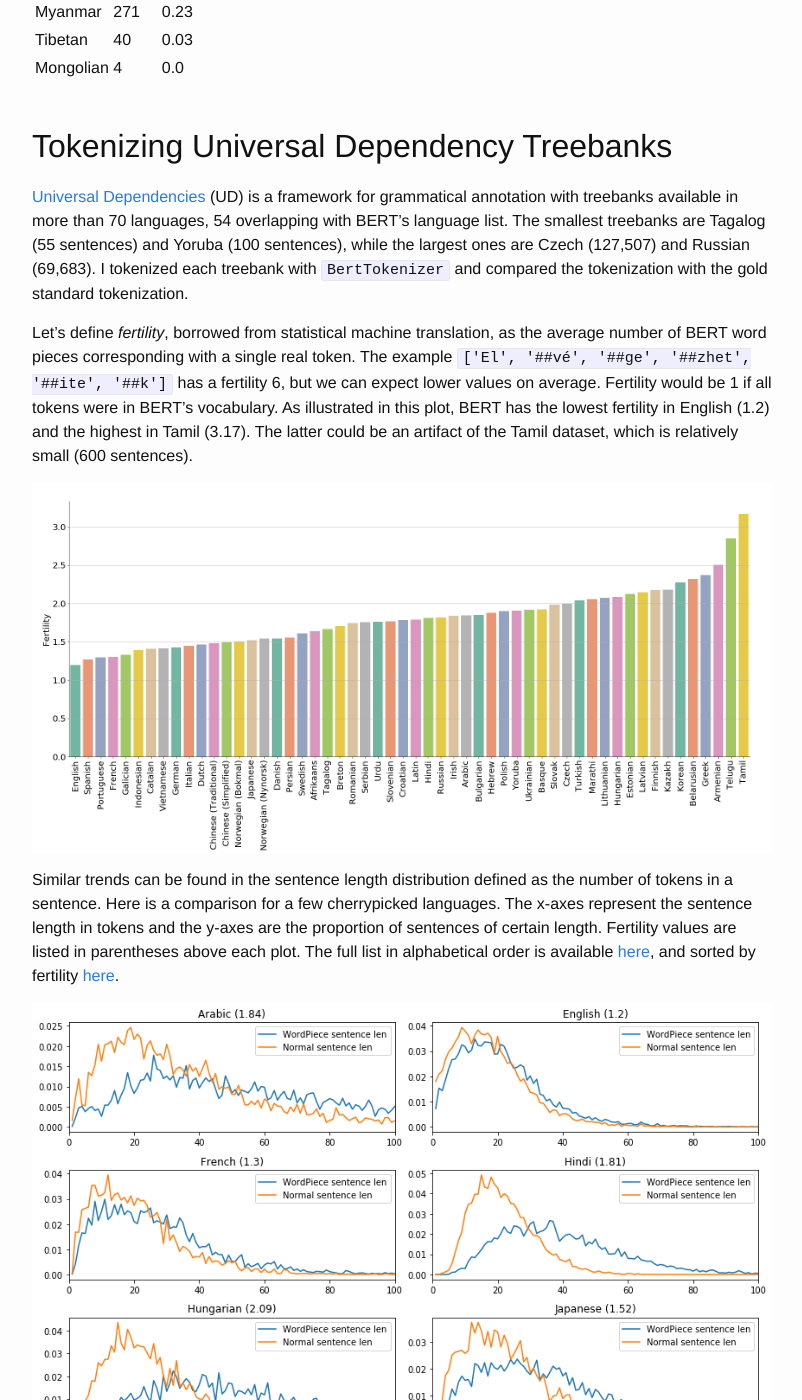
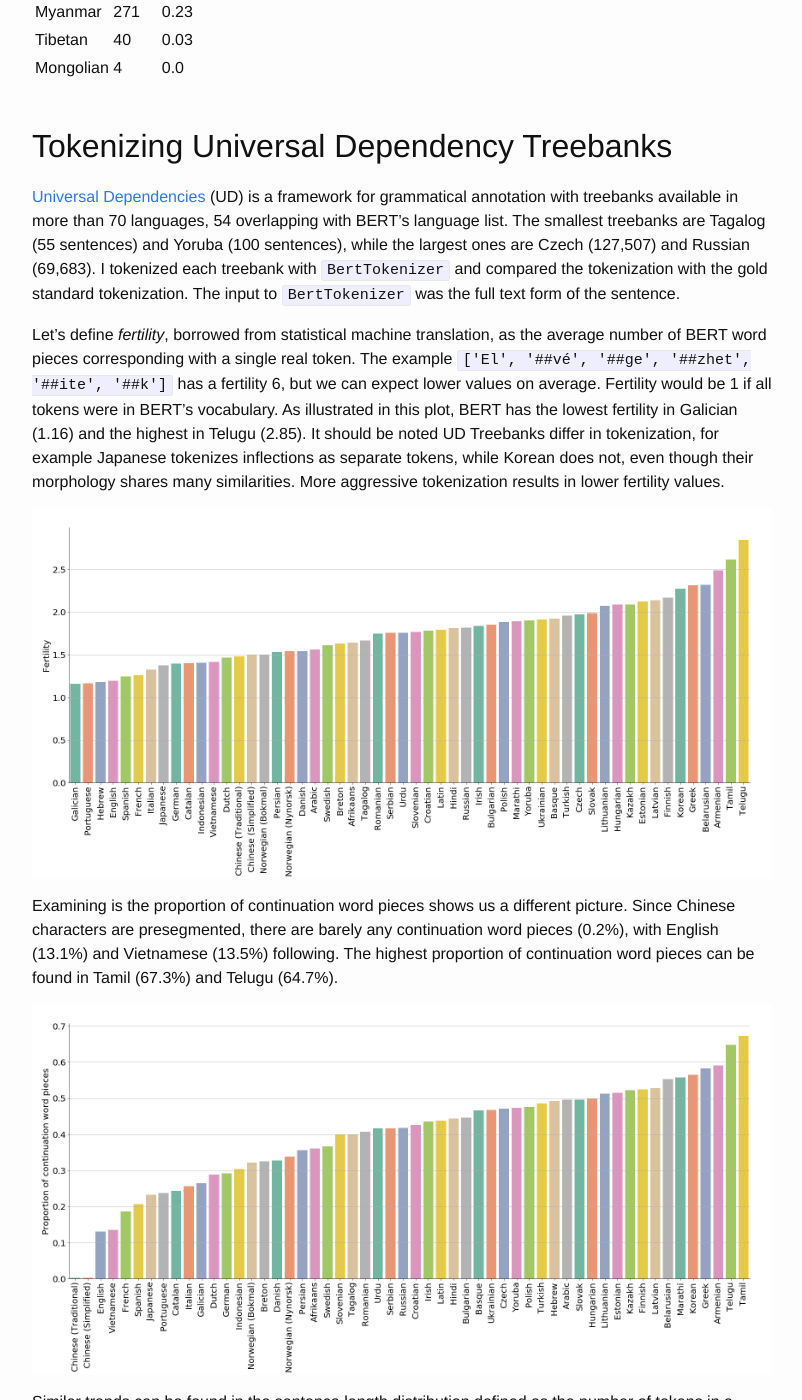
Before and after one commit to juditacs/juditacs.github.io, a Jekyll site: the page built from _posts/2019-02-18-bert-tokenization-stats.md, in a window 1280 px wide and 1400 px high, scrolled down 3753 px. Shown: the whole window, without its empty margins (238-1040 px from the left). Built offline with Jekyll 4.4.1, drawn with Linux system fonts in a browser that asks for light colours; comment, search, counter and statistics services are not loaded; some of the changed text lies outside the part shown.

Commit message:
almost final

```diff
--- a/_posts/2019-02-18-bert-tokenization-stats.md
+++ b/_posts/2019-02-18-bert-tokenization-stats.md
@@ -178,18 +178,29 @@ grammatical annotation with treebanks available in more than 70 languages, 54
 overlapping with BERT's language list. The smallest treebanks are Tagalog (55
 sentences) and Yoruba (100 sentences), while the largest ones are Czech
 (127,507) and Russian (69,683). I tokenized each treebank with `BertTokenizer`
-and compared the tokenization with the gold standard tokenization.
+and compared the tokenization with the gold standard tokenization. The input to
+`BertTokenizer` was the full text form of the sentence.
 
 Let's define _fertility_, borrowed from statistical machine translation, as the
 average number of BERT word pieces corresponding with a single real token. The
 example `['El', '##vé', '##ge', '##zhet', '##ite', '##k']` has a fertility 6,
 but we can expect lower values on average. Fertility would be 1 if all tokens
-were in BERT's vocabulary. As illustrated in this plot, BERT has the
-lowest fertility in English (1.2) and the highest in Tamil (3.17). The latter
-could be an artifact of the Tamil dataset, which is relatively small (600
-sentences).
+were in BERT's vocabulary. As illustrated in this plot, BERT has the lowest
+fertility in Galician (1.16) and the highest in Telugu (2.85).  It should be
+noted UD Treebanks differ in tokenization, for example Japanese tokenizes
+inflections as separate tokens, while Korean does not, even though their
+morphology shares many similarities. More aggressive tokenization results in
+lower fertility values.
 
-![bert_fertility](/assets/bert_vocab/bert_token_ratio.png)
+![bert_fertility](/assets/bert_vocab/bert_fertility.png)
+
+Examining is the proportion of continuation word pieces shows us a different
+picture.  Since Chinese characters are presegmented, there are barely any
+continuation word pieces (0.2%), with English (13.1%) and Vietnamese (13.5%)
+following. The highest proportion of continuation word pieces can be found in
+Tamil (67.3%) and Telugu (64.7%).
+
+![bert_continuation_proportion](/assets/bert_vocab/bert_continuation_ratio.png)
 
 Similar trends can be found in the sentence length distribution defined as the
 number of tokens in a sentence. Here is a comparison for a few cherrypicked
@@ -218,9 +229,21 @@ I explored BERT's multilingual vocabulary by itself and through its
 tokenization on 54 languages that have UD treebanks. I found that the majority
 of elements in BERT's vocabulary are that of the European languages, most
 of them pure ASCII. Examining the output of BERT tokenizer confirmed that the
-tokenizer keeps English mostly intact while may generate very different token
-distributions in morphologically rich languages, which may be the desired
-behavior of a multilingual approach.
+tokenizer keeps English mostly intact while it may generate different token
+distributions in morphologically rich languages. The degree of how much this
+tokenization resembles a morphological segmentation remains to be explored.
 
-The code used to generate the plots and the input statistics are available
-[here](https://github.com/juditacs/snippets/blob/master/deep_learning/bert_vocab_stats/bert_vocab_stats.ipynb).
+## Code
+
+The script used to extract BERT and UD stats can be found
+[here](https://github.com/juditacs/snippets/blob/master/deep_learning/bert_vocab_stats/compute_bert_tokenizer_stats.py).
+[This
+notebook](https://github.com/juditacs/snippets/blob/master/deep_learning/bert_vocab_stats/bert_vocab_stats.ipynb) contains all code used to generate the plots.
+Raw statistics are available as TSV in the same
+[directory](https://github.com/juditacs/snippets/tree/master/deep_learning/bert_vocab_stats).
+
+## Acknowledgment
+
+I would like to thank [Ofir Press](https://twitter.com/OfirPress/) and my
+Hungarian [colleagues](https://hlt.bme.hu/en/) for feedback on earlier drafts
+of this article.
```
Also changed, not shown: assets/bert_vocab/bert_continuation_ratio.png (added), assets/bert_vocab/bert_fertility.png (added), assets/bert_vocab/bert_token_ratio.png (deleted).
